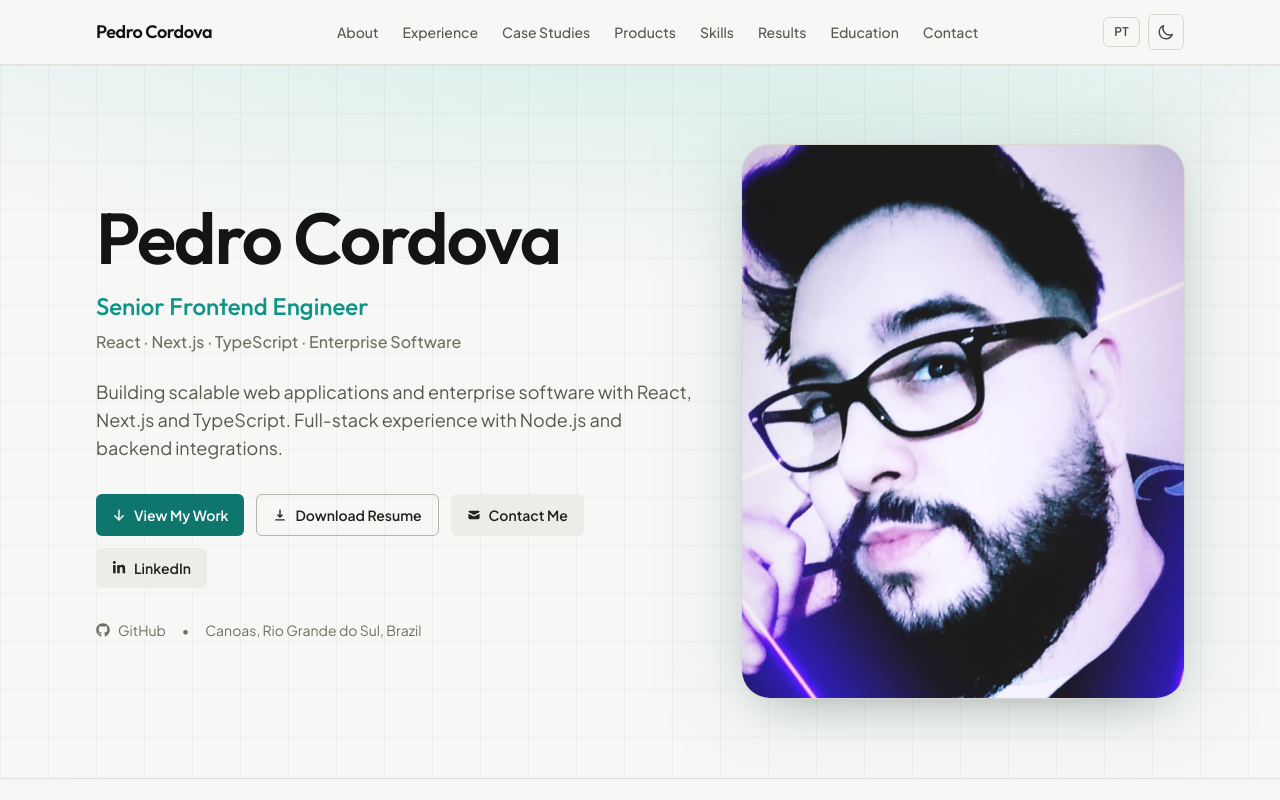
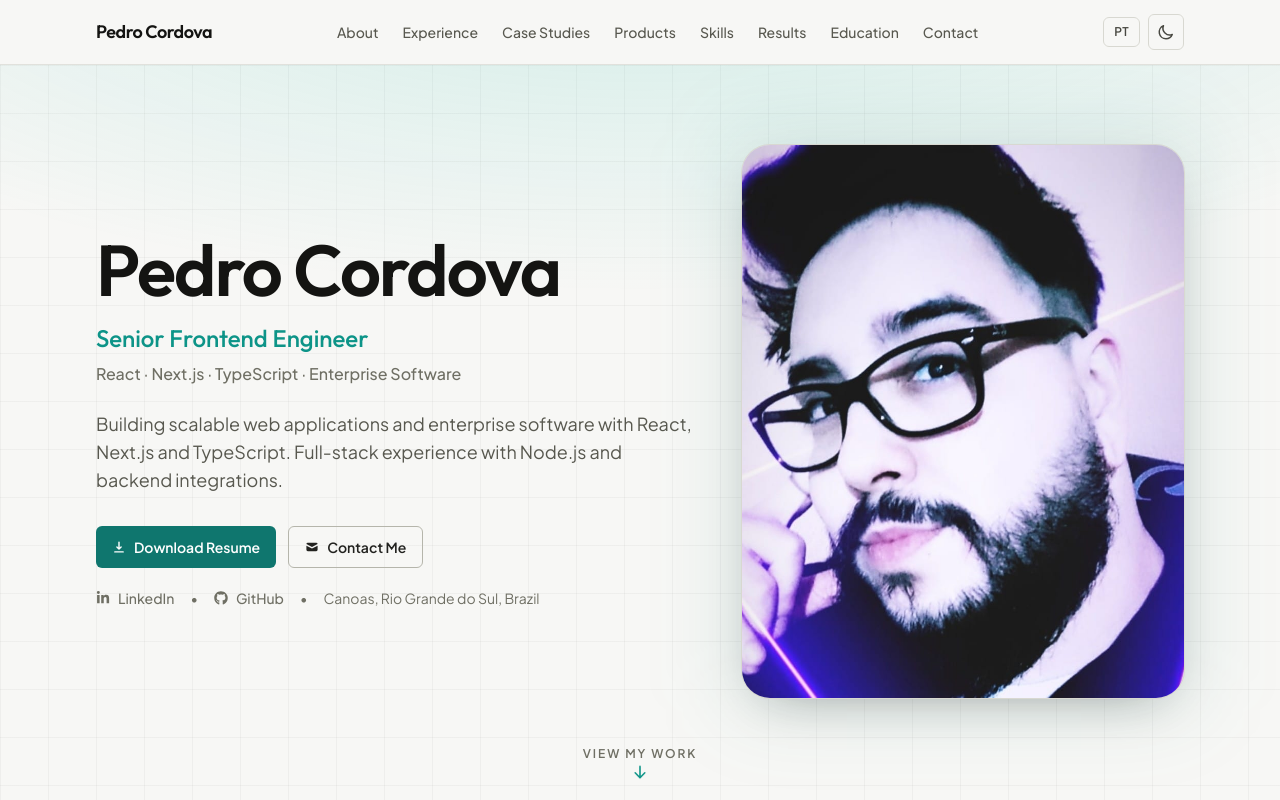
Before and after one commit to prcordova/my-cv, a React (Vite) app: page / in a window 1280 px wide. Shown: the top 800 px of the page. Built offline with nearby package versions, Linux system fonts and the light colour scheme.

Commit message:
atualizando CTAs

```diff
--- a/src/components/sections/Hero.tsx
+++ b/src/components/sections/Hero.tsx
@@ -16,7 +16,7 @@ export function Hero() {
       id="top"
       className="grid-atmosphere relative overflow-hidden border-b border-ink-200/70 dark:border-ink-800"
     >
-      <div className="section-shell grid items-center gap-10 lg:grid-cols-[1.15fr_0.85fr] lg:gap-12">
+      <div className="section-shell grid items-center gap-10 pb-8 lg:grid-cols-[1.15fr_0.85fr] lg:gap-12 lg:pb-10">
         <div className="animate-fade-up min-w-0">
           <h1 className="font-display text-4xl font-semibold tracking-tight text-ink-950 dark:text-ink-50 sm:text-5xl md:text-6xl lg:text-7xl">
             {t("hero.headline")}
@@ -31,42 +31,39 @@ export function Hero() {
             {t("hero.summary")}
           </p>
 
+          {/* Primary actions only — avoid 4 equal-weight buttons */}
           <div className="mt-8 flex flex-col gap-3 sm:flex-row sm:flex-wrap">
-            <Button href="#experience" variant="primary" className="w-full sm:w-auto">
-              <HiArrowDown />
-              {t("hero.viewWork")}
-            </Button>
             <Button
               href={resume.href}
               download={resume.fileName}
-              variant="secondary"
+              variant="primary"
               className="w-full sm:w-auto"
             >
               <HiDownload />
               {t("hero.downloadResume")}
             </Button>
-            <Button href="#contact" variant="ghost" className="w-full sm:w-auto">
+            <Button href="#contact" variant="secondary" className="w-full sm:w-auto">
               <HiMail />
               {t("hero.contact")}
             </Button>
-            <Button
+          </div>
+
+          <div className="mt-5 flex flex-wrap items-center gap-x-4 gap-y-2 text-sm text-ink-500 dark:text-ink-400">
+            <a
               href={profile.linkedin}
               target="_blank"
               rel="noopener noreferrer"
-              variant="ghost"
-              className="w-full sm:w-auto"
+              className="inline-flex items-center gap-2 font-medium transition hover:text-accent-muted"
             >
               <FaLinkedinIn />
               {t("hero.linkedin")}
-            </Button>
-          </div>
-
-          <div className="mt-8 flex flex-wrap items-center gap-x-4 gap-y-2 text-sm text-ink-500 dark:text-ink-400">
+            </a>
+            <span aria-hidden>•</span>
             <a
               href={profile.github}
               target="_blank"
               rel="noopener noreferrer"
-              className="inline-flex items-center gap-2 transition hover:text-accent-muted"
+              className="inline-flex items-center gap-2 font-medium transition hover:text-accent-muted"
             >
               <FaGithub />
               GitHub
@@ -74,7 +71,9 @@ export function Hero() {
             <span aria-hidden className="hidden sm:inline">
               •
             </span>
-            <span>{isPt ? profile.location.pt : profile.location.en}</span>
+            <span className="w-full sm:w-auto">
+              {isPt ? profile.location.pt : profile.location.en}
+            </span>
           </div>
         </div>
 
@@ -89,6 +88,20 @@ export function Hero() {
           />
         </div>
       </div>
+
+      {/* Scroll cue — sits on the hero divider, not competing with CTAs */}
+      <div className="flex justify-center pb-6 md:pb-8">
+        <a
+          href="#experience"
+          className="group inline-flex flex-col items-center gap-1.5 rounded-md px-4 py-2 text-xs font-semibold uppercase tracking-[0.16em] text-ink-500 transition hover:text-accent-muted focus-visible:outline-none focus-visible:ring-2 focus-visible:ring-accent-soft dark:text-ink-400 dark:hover:text-accent-soft"
+        >
+          {t("hero.viewWork")}
+          <HiArrowDown
+            className="animate-bounce text-base text-accent-muted transition group-hover:translate-y-0.5 dark:text-accent-soft"
+            aria-hidden
+          />
+        </a>
+      </div>
     </section>
   );
 }
```
